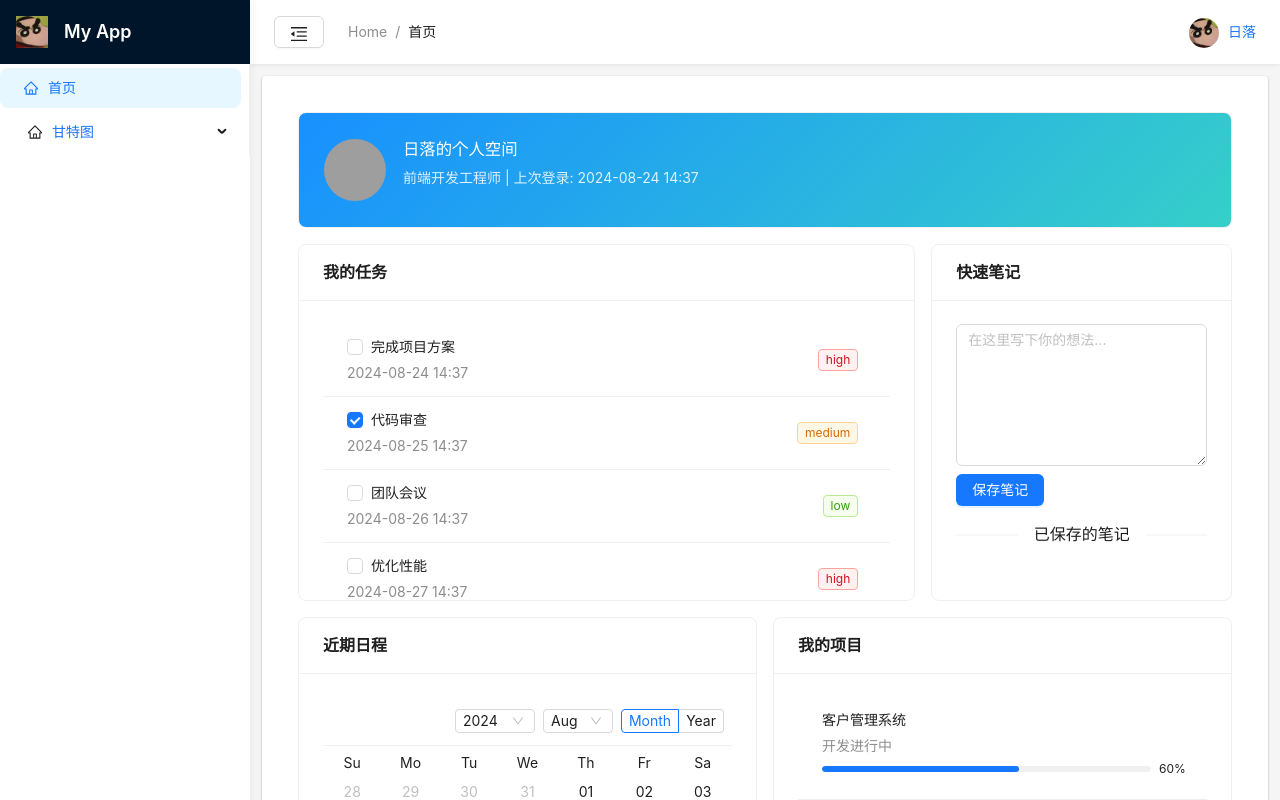
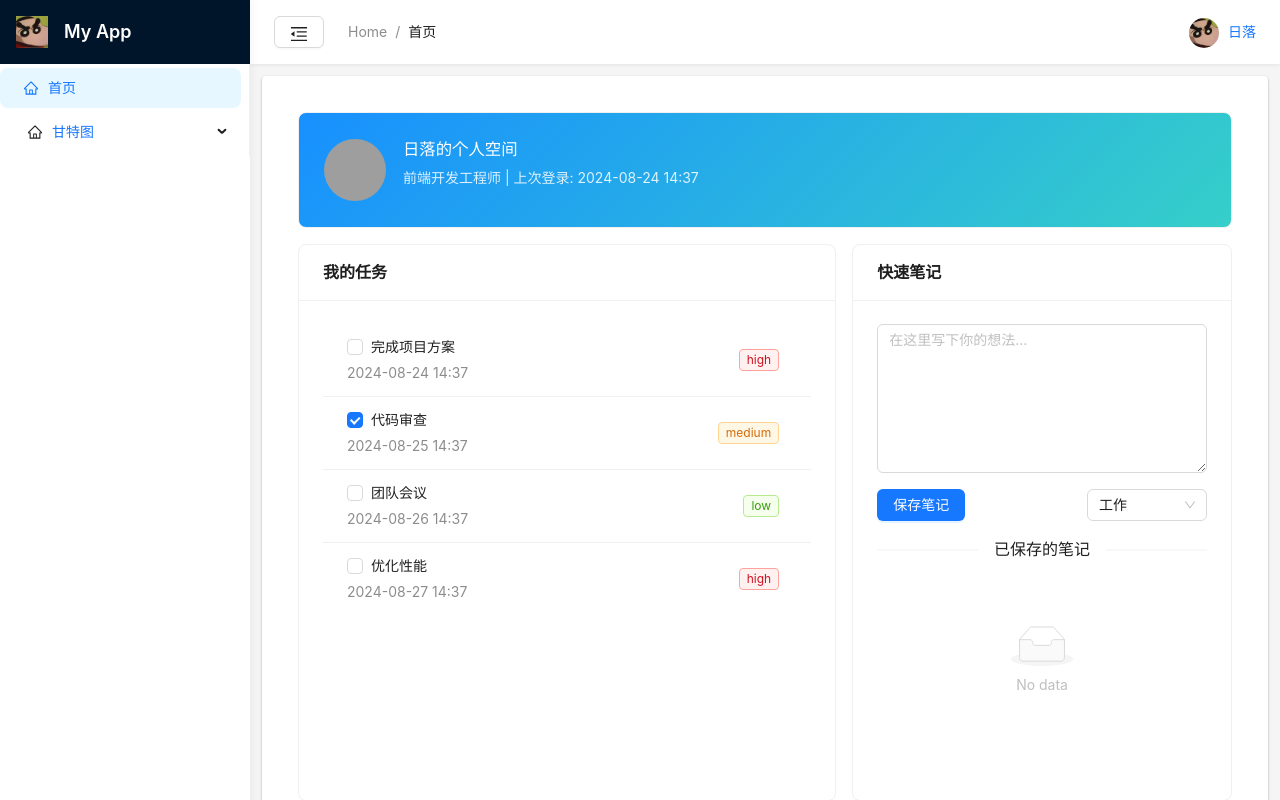
Before and after one commit to gukunruo/my-app-demo, a Vue app: page /home in a window 1280 px wide. Shown: the top 800 px of the page. Built offline with nearby package versions, Linux system fonts and the light colour scheme; grey boxes are pictures that could not be loaded.

Commit message:
feat: update home UI

```diff
--- a/src/views/home/index.vue
+++ b/src/views/home/index.vue
@@ -15,8 +15,8 @@
     </a-row>
 
     <a-row :gutter="[16, 16]" class="mt-4">
-      <a-col :span="16">
-        <a-card title="我的任务" :bodyStyle="{ height: '300px', overflow: 'auto' }">
+      <a-col :span="14">
+        <a-card title="我的任务" :bodyStyle="{ height: '500px', overflow: 'auto' }">
           <a-list item-layout="horizontal" :data-source="tasks">
             <template #renderItem="{ item }">
               <a-list-item>
@@ -35,20 +35,45 @@
           </a-list>
         </a-card>
       </a-col>
-      <a-col :span="8">
-        <a-card title="快速笔记" :bodyStyle="{ height: '300px', overflow: 'auto' }">
-          <a-textarea v-model:value="quickNote" :rows="6" placeholder="在这里写下你的想法..." />
-          <a-button type="primary" class="mt-2" @click="saveNote">保存笔记</a-button>
+      <a-col :span="10">
+        <a-card title="快速笔记" :bodyStyle="{ height: '500px', display: 'flex', flexDirection: 'column' }">
+          <div :style="{flex: '1', display: 'flex', flexDirection: 'column'}">
+            <a-textarea
+              v-model:value="quickNote"
+              :rows="6"
+              placeholder="在这里写下你的想法..."
+              :style="{marginBottom: '16px', flex: '1'}"
+            />
+            <div :style="{display: 'flex', justifyContent: 'space-between', alignItems: 'center'}">
+              <a-button type="primary" @click="saveNote">保存笔记</a-button>
+              <a-select
+                v-model:value="selectedCategory"
+                style="width: 120px"
+                placeholder="选择分类"
+              >
+                <a-select-option value="work">工作</a-select-option>
+                <a-select-option value="personal">个人</a-select-option>
+                <a-select-option value="ideas">创意</a-select-option>
+              </a-select>
+            </div>
+          </div>
           <a-divider>已保存的笔记</a-divider>
+          <div style="flex: 1; overflow-y: auto">
             <a-list :data-source="savedNotes">
               <template #renderItem="{ item }">
                 <a-list-item>
                   <a-list-item-meta :description="item.date">
-                  <template #title>{{ item.content.substring(0, 20) + '...' }}</template>
+                    <template #title>
+                      <div style="display: flex; alignItems: center; justifyContent: space-between">
+                        <span>{{ item.content.substring(0, 20) + '...' }}</span>
+                        <a-tag color="blue">{{ item.category }}</a-tag>
+                      </div>
+                    </template>
                   </a-list-item-meta>
                 </a-list-item>
               </template>
             </a-list>
+          </div>
         </a-card>
       </a-col>
     </a-row>
@@ -117,11 +142,13 @@ const addDays = (date, days) => {
 // 快速笔记
 const quickNote = ref('');
 const savedNotes = ref([]);
+const selectedCategory = ref('work');
 const saveNote = () => {
   if (quickNote.value.trim()) {
     savedNotes.value.unshift({
       content: quickNote.value,
-      date: formatDate(new Date())
+      date: formatDate(new Date()),
+      category: selectedCategory.value
     });
     quickNote.value = '';
     message.success('笔记已保存');
```
Lines whose indentation alone changed are shown as unchanged.
